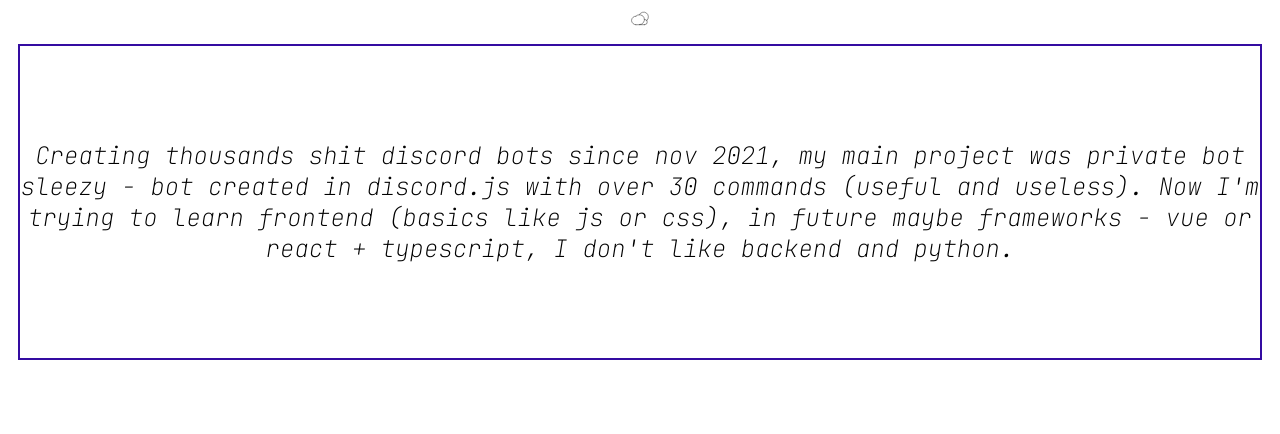
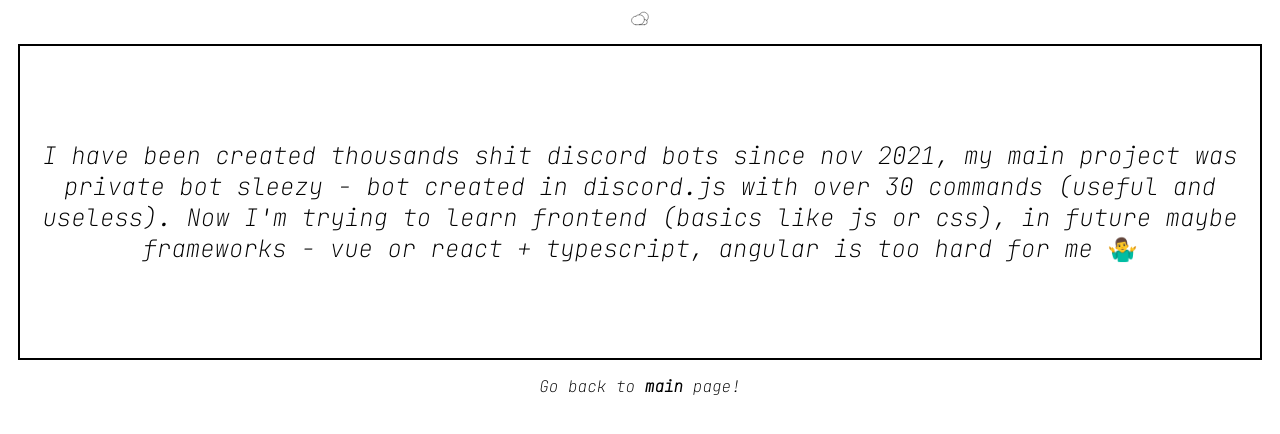
Before and after one commit to adasiek193/old-website-v2, a plain HTML site: page about.html in a window 1280 px wide. Both pictures are taken after a click on the link 640 px from the left and 23 px from the top of the page. Drawn offline with Linux system fonts and the light colour scheme; a web font is replaced by a local one.

Commit message:
fixed stability

```diff
--- a/about.html
+++ b/about.html
@@ -28,7 +28,11 @@
         </a>
 
         <div id="about-text">
-            <p>Creating thousands shit discord bots since nov 2021, my main project was private bot sleezy - bot created in discord.js with over 30 commands (useful and useless). Now I'm trying to learn frontend (basics like js or css), in future maybe frameworks - vue or react + typescript, I don't like backend and python. </p>
+            <p>I have been created thousands shit discord bots since nov 2021, my main project was private bot sleezy - bot created in discord.js with over 30 commands (useful and useless). Now I'm trying to learn frontend (basics like js or css), in future maybe frameworks - vue or react + typescript, angular is too hard for me 🤷‍♂️ </p>
+        </div>
+
+        <div id="index-redirect">
+            <p> Go back to <a href="index.html" style="text-decoration:none"><b><i>main</i></b></a> page!</p>
         </div>
 
         <script type="text/javascript" src="src/js/changeTheme.js" defer ></script>
--- a/src/css/about.css
+++ b/src/css/about.css
@@ -20,15 +20,33 @@
 
 #about-text {
     padding: 70px 0;
-    border: 2.5px solid rgb(20, 155, 196);
+    border: 2.5px solid rgb(255, 255, 255);
     text-align: center;
     font-size: 24px;
     margin: 10px;
 }
 
-.changetheme {
+#index-redirect{
+    text-align: center;
+}
 
-}
+/* LINKS */
+
+a:link {
+    color: white;
+  }
+
+a:visited {
+    color: white;
+  }
+
+a:hover {
+    color: white;
+  }
+
+a:active {
+    color: white;
+  }
 
 /* LIGHT */
 
@@ -38,5 +56,18 @@
 }
 
 body.light #about-text {
-    border: 2.5px solid rgb(52, 12, 161);
+    border: 2.5px solid rgb(0, 0, 0);
 }
+
+body.light a:link {
+    color: black;
+  }
+body.light a:visited {
+    color: black;
+  }
+body.light a:hover {
+    color: black;
+  }
+body.light a:active {
+    color: black;
+  }
--- a/src/css/styles.css
+++ b/src/css/styles.css
@@ -86,7 +86,7 @@
   top: 65%;
   left: 50%;
   transform: translate(-50%, -50%);
-  margin: 0;
+  margin: 2.5px;
 }
 
 #typing-animation-about {
```
Also changed, not shown: index.html (+2 -2 lines).
